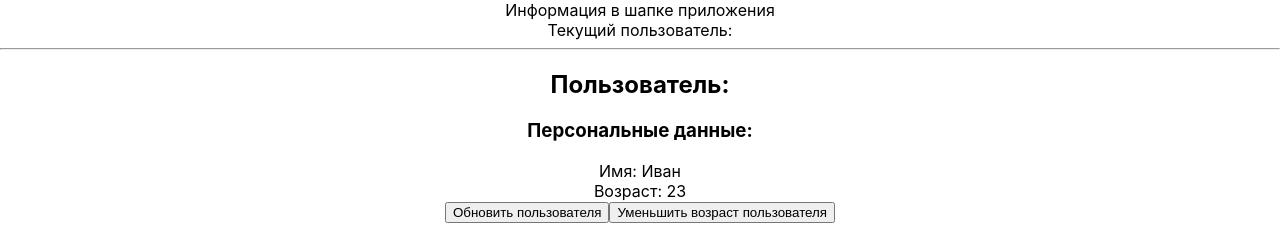
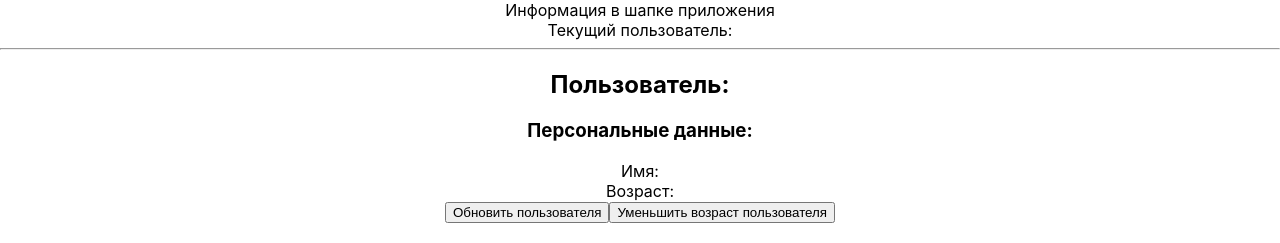
Before and after one commit to vitalyvitmens/react-context-api, a React (Create React App) app in the folder my-app/: page / in a window 1280 px wide. Shown: the top 243 px of the page. Built offline with nearby package versions, Linux system fonts and the light colour scheme.

Commit message:
add data in project

```diff
--- a/my-app/src/App.js
+++ b/my-app/src/App.js
@@ -1,8 +1,11 @@
 // import { useState } from 'react'
-import { useEffect, useReducer } from 'react'
+// import { useEffect, useReducer } from 'react'
+import { useEffect, useState } from 'react'
 import { Header, UserBlock } from './components'
 import styles from './app.module.css'
-import { AppContext } from './context'
+// import { AppContext } from './context'
+import { store } from './store'
+import { appReducer } from './reducer'
 // import { AppContextProvider } from './app-context-provider'
 
 const getUserFromServer = () => ({
@@ -21,24 +24,6 @@ const getAnotherUserFromServer = () => ({
 	phone: '+375447777777',
 })
 
-const reducer = (state, action) => {
-	const { type, payload } = action
-
-	switch (type) {
-		case 'SET_USER_DATA': {
-			return payload
-		}
-		case 'SET_USER_AGE': {
-			return {
-				...state,
-				age: payload,
-			}
-		}
-		default:
-			return state
-	}
-}
-
 export const App = () => {
 	// const [userData, setUserData] = useState({})
 
@@ -47,32 +32,31 @@ export const App = () => {
 
 	// 	setUserData(newState)
 	// }
-	const [userData, dispatch] = useReducer(reducer, {})
+	// const [userData, dispatch] = useReducer(reducer, {})
 
 	useEffect(() => {
 		const userDataFromServer = getUserFromServer()
 
 		// setUserData(userDataFromServer)
-		dispatch({ type: 'SET_USER_DATA', payload: userDataFromServer})
-
+		store.dispatch({ type: 'SET_USER_DATA', payload: userDataFromServer })
 	}, [])
 
 	const onUserChange = () => {
 		const newUserDataFromServer = getAnotherUserFromServer()
 
 		// setUserData(newUserDataFromServer)
-		dispatch({ type: 'SET_USER_DATA', payload: newUserDataFromServer})
+		store.dispatch({ type: 'SET_USER_DATA', payload: newUserDataFromServer })
 	}
 
 	return (
-		<AppContext.Provider value={{ userData, dispatch }}>
+		// <AppContext.Provider value={{ userData, dispatch }}>
 			<div className={styles.app}>
 				<Header />
 				<hr />
 				<UserBlock />
 				<button onClick={onUserChange}>Сменить пользователя</button>
 			</div>
-		</AppContext.Provider>
+		// </AppContext.Provider>
 	)
 }
 
--- a/my-app/src/components/header/components/current-user/current-user.js
+++ b/my-app/src/components/header/components/current-user/current-user.js
@@ -1,9 +1,10 @@
-import { useContext } from 'react'
-import { AppContext } from '../../../../context'
+// import { useContext } from 'react'
+// import { AppContext } from '../../../../context'
+import { store } from '../../../../store'
 
 export const CurrentUser = () => {
-	const { name } = useContext(AppContext)
-
+	// const { name } = useContext(AppContext)
+	const { name } = store.getState()
 	return (
 		<div>
 			<div>Текущий пользователь: {name}</div>
--- a/my-app/src/components/user-block/components/user-contacts/user-contacts.js
+++ b/my-app/src/components/user-block/components/user-contacts/user-contacts.js
@@ -1,8 +1,10 @@
-import { useContext } from 'react'
-import { AppContext } from '../../../../context'
+// import { useContext } from 'react'
+// import { AppContext } from '../../../../context'
+import { store } from '../../../../store'
 
 export const UserContacts = () => {
-	const { email, phone } = useContext(AppContext)
+	// const { email, phone } = useContext(AppContext)
+	const { email, phone } = store.getState()
 	return (
 		<div>
 			<h3>Контакты:</h3>
--- a/my-app/src/components/user-block/components/user-personal-info/user-personal-info.js
+++ b/my-app/src/components/user-block/components/user-personal-info/user-personal-info.js
@@ -1,18 +1,29 @@
-import { useContext } from 'react'
-import { AppContext } from '../../../../context'
+// import { useContext } from 'react'
+// import { AppContext } from '../../../../context'
+import { useEffect, useState } from 'react'
+import { store } from '../../../../store'
 
 export const UserPersonalInfo = () => {
-	const { userData, dispatch } = useContext(AppContext)
-	const { name, age, email, phone } = userData
+	// const { userData, dispatch } = useContext(AppContext)
+	// const { name, age, email, phone } = userData
+	useState(store.getState())
+	// useEffect(() => {
+	// 	store.subscribe(() => {
+	// 		store.getState()
+	// 	})
+	// }, [])
+
+	const { name, age } = store.getState()
 
 	const onUserUpdate = () => {
+		const { name, email, phone } = store.getState()
 		const newUserData = { name, age: 30, email, phone }
 		// setUserData(newUserData)
-		dispatch({ type: 'SET_USER_DATA', payload: newUserData })
+		store.dispatch({ type: 'SET_USER_DATA', payload: newUserData })
 	}
 
 	const onUserAgeDecrease = () => {
-		dispatch({ type: 'SET_USER_AGE', payload: 15 })
+		store.dispatch({ type: 'SET_USER_AGE', payload: 15 })
 	}
 
 	return (
@@ -21,7 +32,9 @@ export const UserPersonalInfo = () => {
 			<div>Имя: {name}</div>
 			<div>Возраст: {age}</div>
 			<button onClick={onUserUpdate}>Обновить пользователя</button>
-			<button onClick={onUserAgeDecrease}>Уменьшить возраст пользователя</button>
+			<button onClick={onUserAgeDecrease}>
+				Уменьшить возраст пользователя
+			</button>
 		</div>
 	)
 }
--- /dev/null
+++ b/my-app/src/reducer.js
@@ -0,0 +1,19 @@
+export const initialState = {}
+
+export const appReducer = (state = initialState, action) => {
+	const { type, payload } = action
+
+	switch (type) {
+		case 'SET_USER_DATA': {
+			return payload
+		}
+		case 'SET_USER_AGE': {
+			return {
+				...state,
+				age: payload,
+			}
+		}
+		default:
+			return state
+	}
+}
--- a/my-app/src/store.js
+++ b/my-app/src/store.js
@@ -1,10 +1,17 @@
-const createStore = (reducer, initialState) => {
-	let state = initialState
+import { appReducer } from './reducer'
+
+const createStore = (reducer) => {
+	let state
 
 	return {
 		dispatch: (action) => {
 			state = reducer(state, action)
+      console.log(state)
 		},
 		getState: () => state,
 	}
 }
+
+export const store = createStore(appReducer)
+
+store.dispatch({})
```
